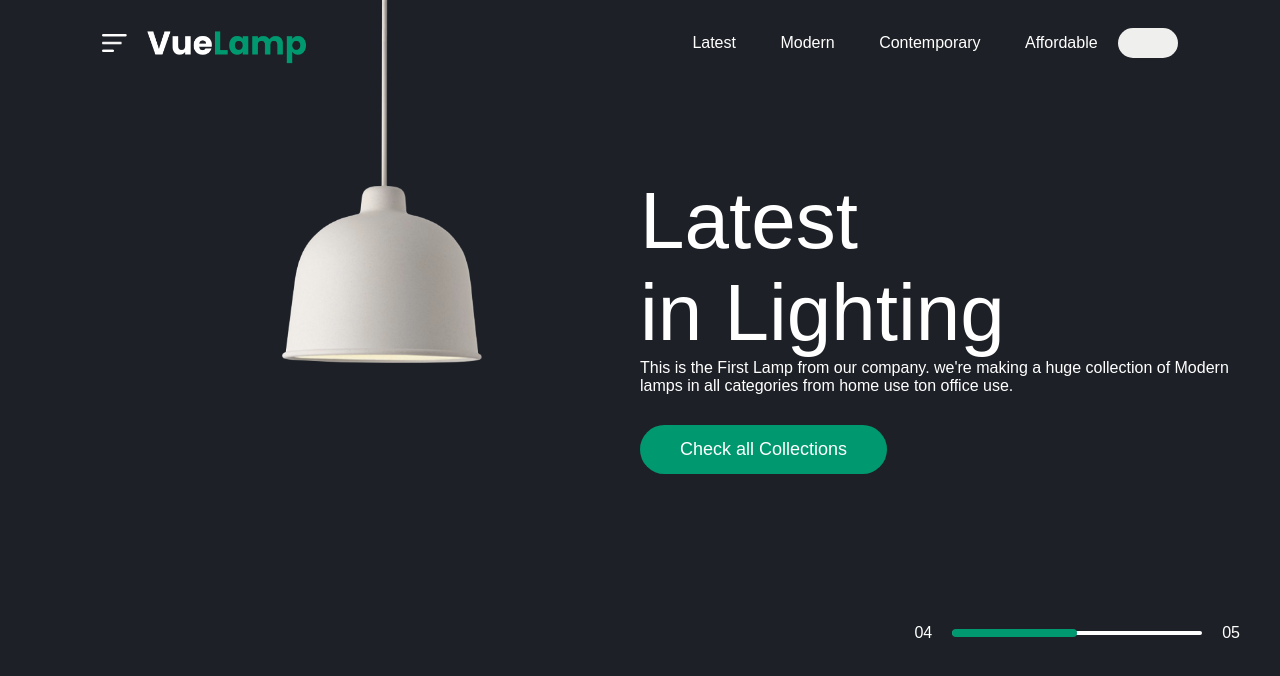
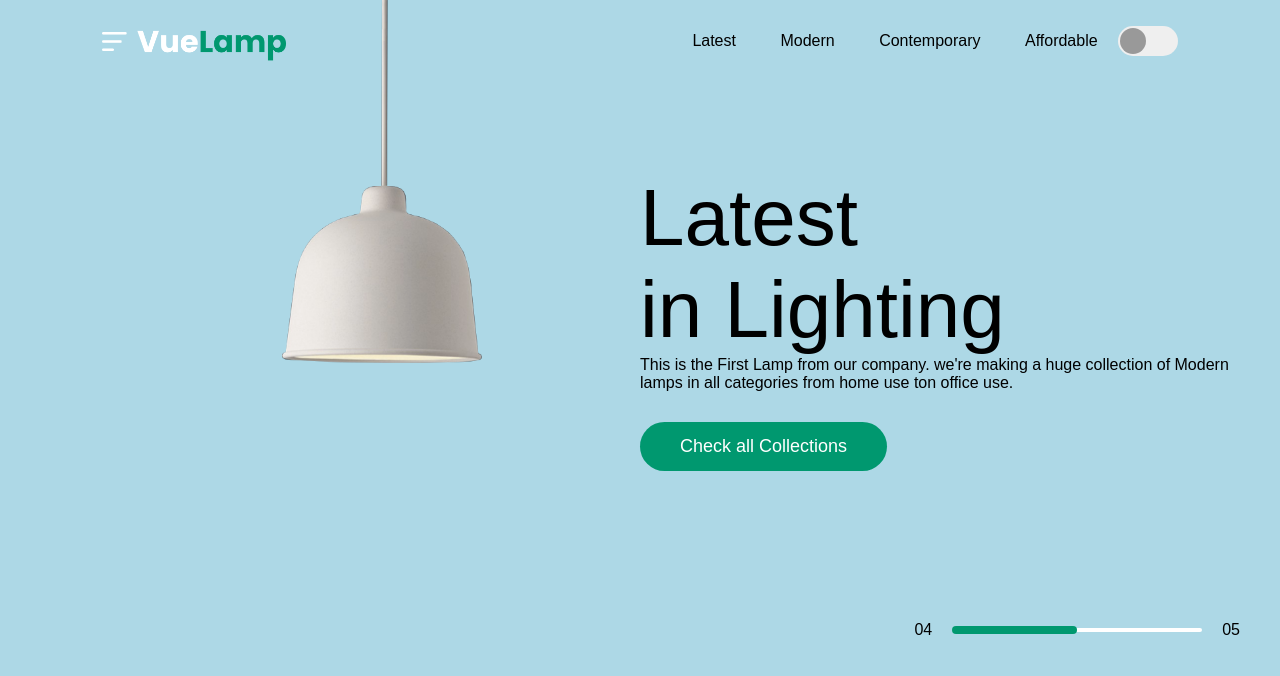
Before and after one commit to Mrshekhawat/yogender, a plain HTML site: page index.html in a window 1280 px wide. Drawn offline with Linux system fonts and the light colour scheme.

Commit message:
Add files via upload

```diff
--- a/style.css
+++ b/style.css
@@ -5,10 +5,10 @@
     box-sizing: border-box;
 }
 .hero{
-    background: #1d2026;
+    background: lightblue;
     min-height: 100vh;
     width: 100%;
-    color: #fff;
+    color: #000;
     position: relative;
 }
 nav{
@@ -18,12 +18,12 @@ nav{
 }
 nav .menu-img{
     width: 25px;
-    margin-right: 20px;
+    margin-right: 10px;
     cursor: pointer;
 
 }
 nav .logo{
-    width: 160px;
+    width: 150px;
     cursor: pointer;
 
 }
@@ -38,10 +38,10 @@ nav ul li {
 }
 nav ul li a{
     text-decoration: none;
-    color: #fff;
+    color:#000;
 }
 button{
-    background: #efefee;
+    background: #efefef;
     height: 30PX;
     width: 60PX;
     border-radius: 20px;
@@ -51,8 +51,8 @@ button{
     transition:  background 0.5s, margin-left 0.5s;
     }
     button span{
-        display: blcok;
-        background: #999;
+        display: block;
+        background: #999 ;
         height: 26px;
         width: 26px;
         border-radius: 50%;
@@ -88,7 +88,7 @@ button{
     font-weight: 400;
   }
   .text-container a{
-      text-decoration: none;
+      text-decoration: none ;
       background: #00986f;
       padding: 14px 40px;
       display: inline-block;
@@ -106,7 +106,7 @@ button{
   .control .line{
       width: 250px;
       height: 4px;
-      background: #fff;
+      background:#fff;
       margin: 0 20px;
       border-radius: 2px;
 
@@ -120,7 +120,7 @@ button{
       display: block;
   }
   .active{
-      background: green;
+      background: palevioletred;
   }
   .active span{
       background: #fff;
```
